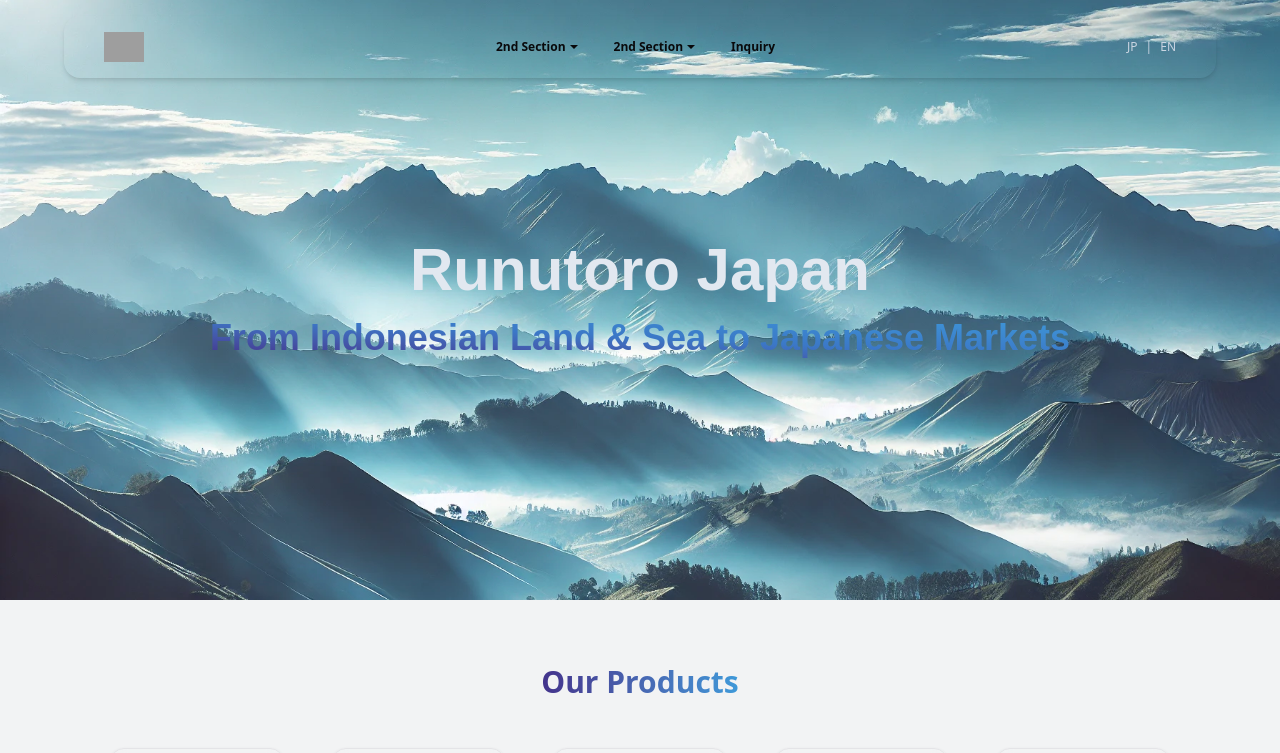
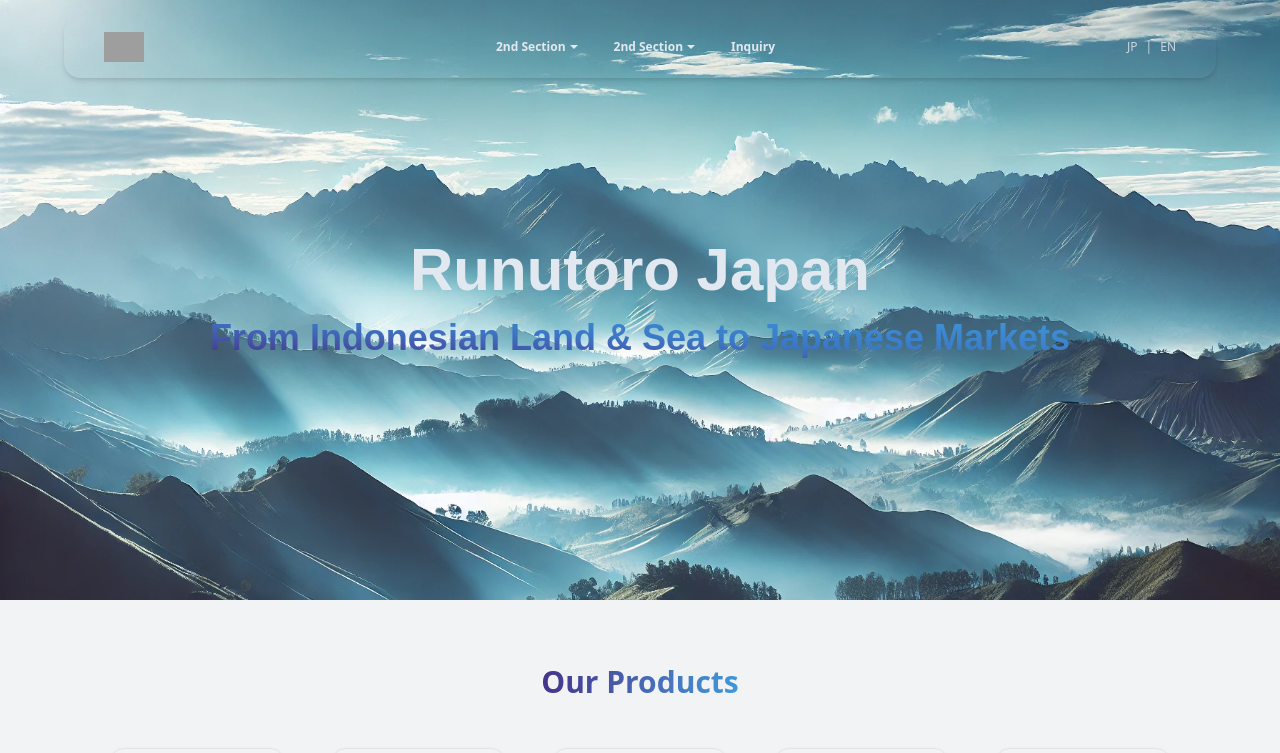
Before and after one commit to Kechenk/runutoro, a React (Vite) app: page / in a window 1280 px wide. Shown: the top 753 px of the page. Built offline with nearby package versions, Linux system fonts and the light colour scheme; grey boxes are pictures that could not be loaded; a web font is replaced by a local one.

Commit message:
updated to white

```diff
--- a/src/App.tsx
+++ b/src/App.tsx
@@ -125,7 +125,7 @@
                 </a>
               </span>
 
-              <div className="md:gap-8 gap-12 hidden md:flex text-xs justify-center items-center font-semibold">
+              <div className="md:gap-8 text-slate-200 gap-12 hidden md:flex text-xs justify-center items-center font-semibold">
                 <DropdownMenu>
                   <DropdownMenuTrigger>
                     <a href="/profile" className="hover:underline flex items-center">
```
